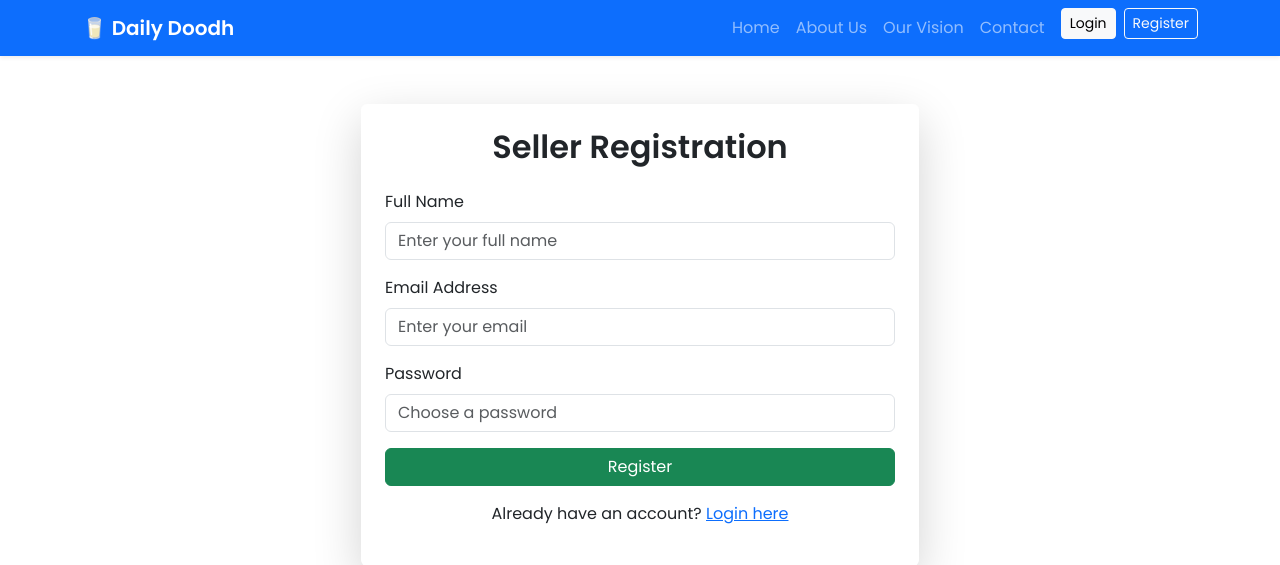
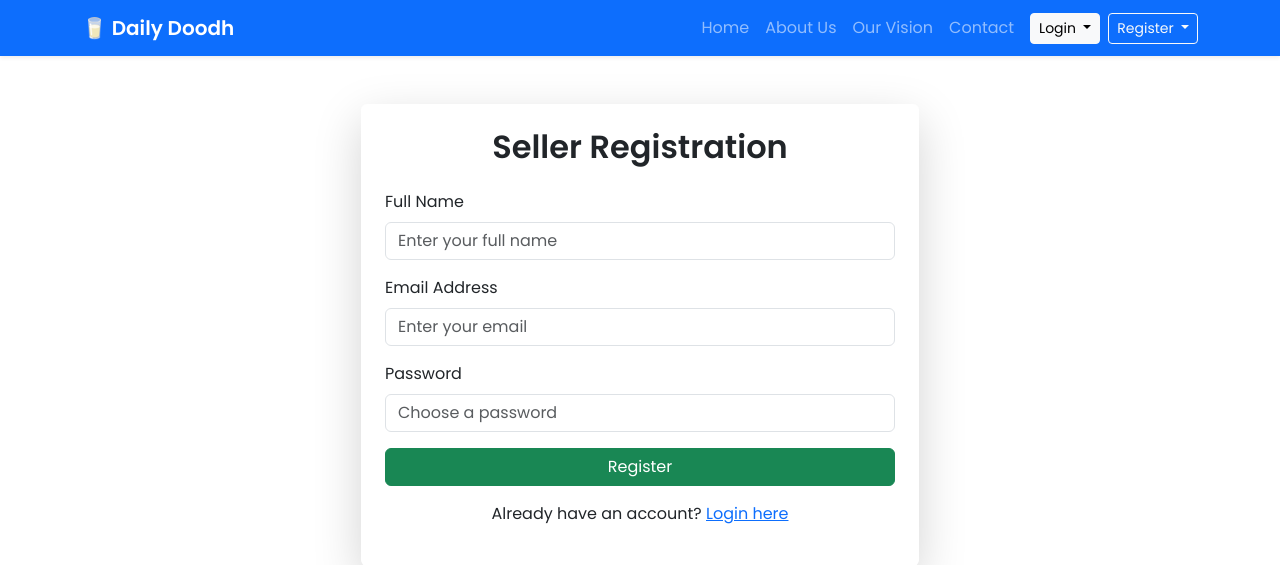
Before and after one commit to audichmahesh88-cloud/thedailydoodh, a Flask app: page /seller/register in a window 1280 px wide. Shown: the top 565 px of the page. Run offline with Flask 3, Linux system fonts and the light colour scheme.

Commit message:
Fix routes + premium navbar; role-based login/register

```diff
--- a/templates/base.html
+++ b/templates/base.html
@@ -1,8 +1,8 @@
 <!DOCTYPE html>
 <html lang="en">
 <head>
-  <meta charset="UTF-8">
-  <meta name="viewport" content="width=device-width, initial-scale=1.0">
+  <meta charset="UTF-8" />
+  <meta name="viewport" content="width=device-width, initial-scale=1.0"/>
   <title>{{ title if title else "Daily Doodh" }}</title>
 
   <!-- Google Fonts -->
@@ -19,22 +19,57 @@
   <!-- Navbar -->
   <nav class="navbar navbar-expand-lg navbar-dark bg-primary shadow-sm sticky-top">
     <div class="container">
-      <a class="navbar-brand fw-bold" href="/">🥛 Daily Doodh</a>
+      <a class="navbar-brand fw-bold" href="{{ url_for('index') }}">🥛 Daily Doodh</a>
+
       <button class="navbar-toggler" type="button" data-bs-toggle="collapse" data-bs-target="#navbarNav">
         <span class="navbar-toggler-icon"></span>
       </button>
+
       <div class="collapse navbar-collapse" id="navbarNav">
-        <ul class="navbar-nav ms-auto">
-          <li class="nav-item"><a class="nav-link" href="/">Home</a></li>
-          <li class="nav-item"><a class="nav-link" href="/about">About Us</a></li>
-          <li class="nav-item"><a class="nav-link" href="/vision">Our Vision</a></li>
-          <li class="nav-item"><a class="nav-link" href="/contact">Contact</a></li>
+        <ul class="navbar-nav ms-auto align-items-lg-center">
+          <li class="nav-item"><a class="nav-link" href="{{ url_for('index') }}">Home</a></li>
+          <li class="nav-item"><a class="nav-link" href="{{ url_for('about') }}">About Us</a></li>
+          <li class="nav-item"><a class="nav-link" href="{{ url_for('vision') }}">Our Vision</a></li>
+          <li class="nav-item"><a class="nav-link" href="{{ url_for('contact') }}">Contact</a></li>
+
           {% if session.get('seller_id') %}
-            <li class="nav-item"><a class="btn btn-light btn-sm ms-2" href="/dashboard">Dashboard</a></li>
-            <li class="nav-item"><a class="btn btn-outline-light btn-sm ms-2" href="/logout">Logout</a></li>
+            <li class="nav-item ms-lg-2">
+              <a class="btn btn-light btn-sm" href="{{ url_for('seller_dashboard') }}">Seller Dashboard</a>
+            </li>
+            <li class="nav-item ms-lg-2">
+              <a class="btn btn-outline-light btn-sm" href="{{ url_for('logout') }}">Logout</a>
+            </li>
+
+          {% elif session.get('customer_id') %}
+            <li class="nav-item ms-lg-2">
+              <a class="btn btn-light btn-sm" href="{{ url_for('customer_dashboard') }}">My Dashboard</a>
+            </li>
+            <li class="nav-item ms-lg-2">
+              <a class="btn btn-outline-light btn-sm" href="{{ url_for('logout') }}">Logout</a>
+            </li>
+
           {% else %}
-            <li class="nav-item"><a class="btn btn-light btn-sm ms-2" href="/login">Login</a></li>
-            <li class="nav-item"><a class="btn btn-outline-light btn-sm ms-2" href="/register">Register</a></li>
+            <!-- Login dropdown -->
+            <li class="nav-item dropdown ms-lg-2">
+              <a class="btn btn-light btn-sm dropdown-toggle" href="#" role="button" data-bs-toggle="dropdown">
+                Login
+              </a>
+              <ul class="dropdown-menu dropdown-menu-end">
+                <li><a class="dropdown-item" href="{{ url_for('seller_login') }}">Seller Login</a></li>
+                <li><a class="dropdown-item" href="{{ url_for('customer_login') }}">Customer Login</a></li>
+              </ul>
+            </li>
+
+            <!-- Register dropdown -->
+            <li class="nav-item dropdown ms-lg-2">
+              <a class="btn btn-outline-light btn-sm dropdown-toggle" href="#" role="button" data-bs-toggle="dropdown">
+                Register
+              </a>
+              <ul class="dropdown-menu dropdown-menu-end">
+                <li><a class="dropdown-item" href="{{ url_for('seller_register') }}">Seller Register</a></li>
+                <li><a class="dropdown-item" href="{{ url_for('customer_register') }}">Customer Register</a></li>
+              </ul>
+            </li>
           {% endif %}
         </ul>
       </div>
--- a/templates/register.html
+++ b/templates/register.html
@@ -4,6 +4,8 @@
   <div class="card shadow-lg border-0">
     <div class="card-body p-4">
       <h2 class="fw-bold text-center mb-4">{{ role }} Registration</h2>
+
+      <!-- Post to the same URL (seller_register or customer_register) -->
       <form method="POST">
         <div class="mb-3">
           <label class="form-label">Full Name</label>
```
